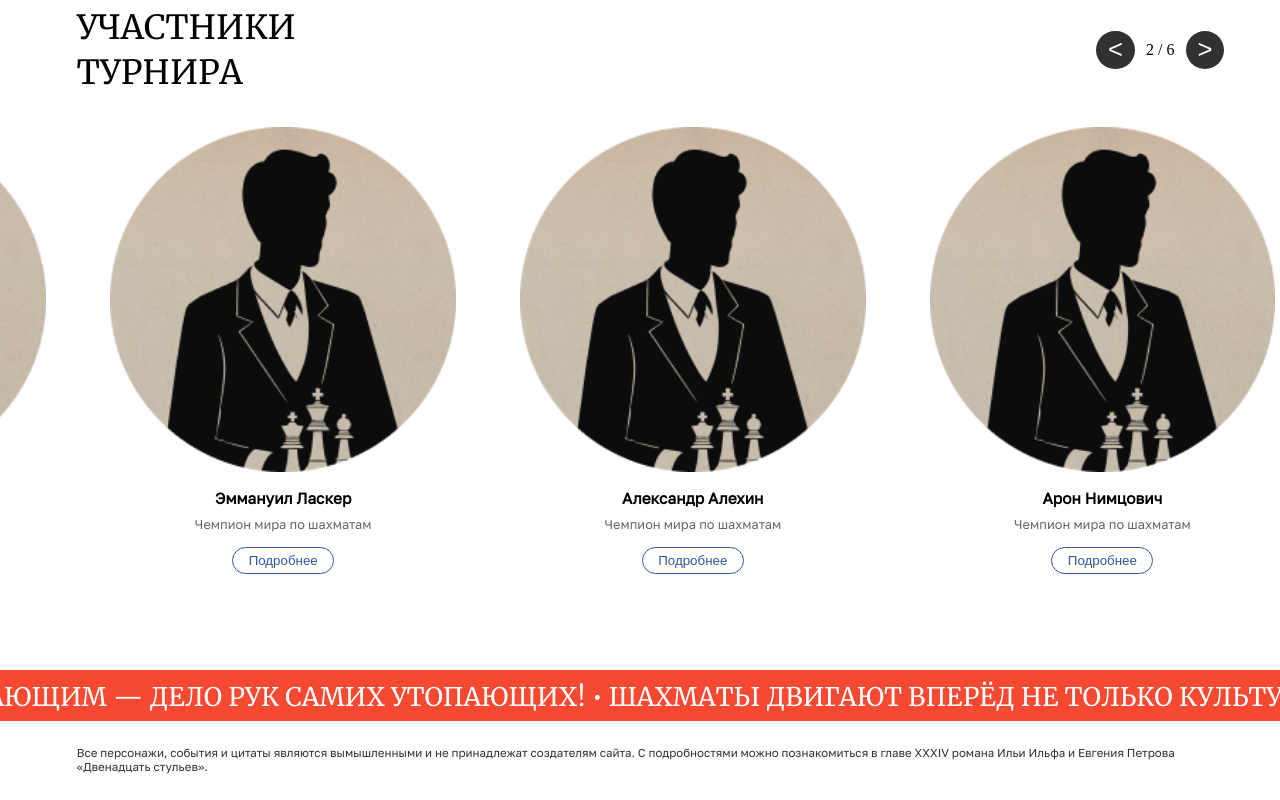
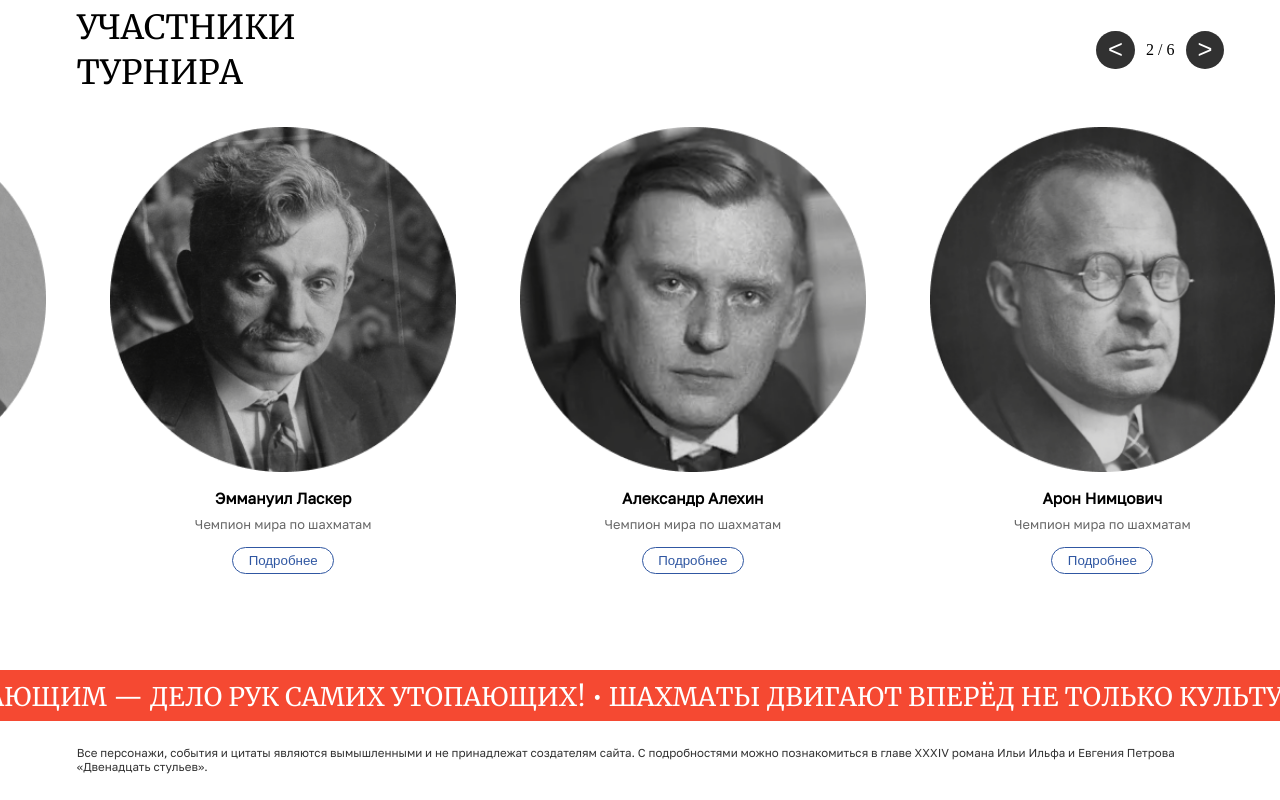
Before and after one commit to nonitut/Case_yandex, a plain HTML site: page index.html in a window 1280 px wide. Shown: the part 3016-3816 px from the top of the page. Drawn offline with Linux system fonts and the light colour scheme.

Commit message:
Update index.html

```diff
--- a/index.html
+++ b/index.html
@@ -161,42 +161,42 @@
     </div>
     <div class="participants__cards text__golos__regular">
       <div class="participants__card">
-        <img src="./images/person.png" alt="Image 1" class="participants__card-image">
+        <img src="./images/Хосе-Рауль_Капабланка.png" alt="Image 1" class="participants__card-image">
         <h3 class="participants__card-title">Хозе-Рауль Капабланка</h3>
         <p class="participants__card-subtitle">Чемпион мира по шахматам</p>
         <button class="participants__card-button">Подробнее</button>
       </div>
 
       <div class="participants__card">
-        <img src="./images/person.png" alt="Image 2" class="participants__card-image">
+        <img src="./images/Эмануил_Ласкер.png" alt="Image 2" class="participants__card-image">
         <h3 class="participants__card-title">Эммануил Ласкер</h3>
         <p class="participants__card-subtitle">Чемпион мира по шахматам</p>
         <button class="participants__card-button">Подробнее</button>
       </div>
 
       <div class="participants__card">
-        <img src="./images/person.png" alt="Image 3" class="participants__card-image">
+        <img src="./images/Александр_Алехин.png" alt="Image 3" class="participants__card-image">
         <h3 class="participants__card-title">Александр Алехин</h3>
         <p class="participants__card-subtitle">Чемпион мира по шахматам</p>
         <button class="participants__card-button">Подробнее</button>
       </div>
 
       <div class="participants__card">
-        <img src="./images/person.png" alt="Image 4" class="participants__card-image">
+        <img src="./images/Арон_Нимцович.png" alt="Image 4" class="participants__card-image">
         <h3 class="participants__card-title">Арон Нимцович</h3>
         <p class="participants__card-subtitle">Чемпион мира по шахматам</p>
         <button class="participants__card-button">Подробнее</button>
       </div>
 
       <div class="participants__card">
-        <img src="./images/person.png" alt="Image 5" class="participants__card-image">
+        <img src="./images/Рихард_Рети.png" alt="Image 5" class="participants__card-image">
         <h3 class="participants__card-title">Рихард Рети</h3>
         <p class="participants__card-subtitle">Чемпион мира по шахматам</p>
         <button class="participants__card-button">Подробнее</button>
       </div>
 
       <div class="participants__card">
-        <img src="./images/person.png" alt="Image 6" class="participants__card-image">
+        <img src="./images/остап_бендер.png" alt="Image 6" class="participants__card-image">
         <h3 class="participants__card-title">Остап Бендер</h3>
         <p class="participants__card-subtitle">Гроссмейстер</p>
         <button class="participants__card-button">Подробнее</button>
```
